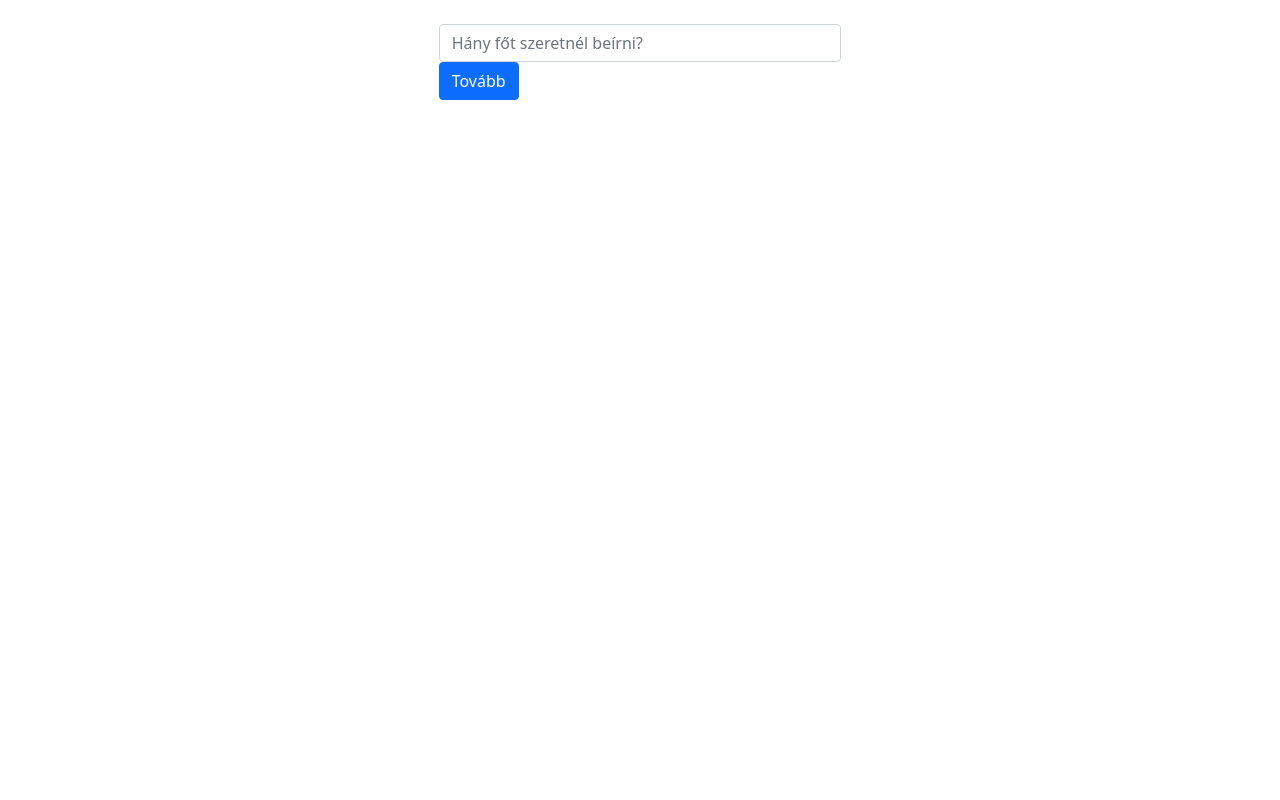
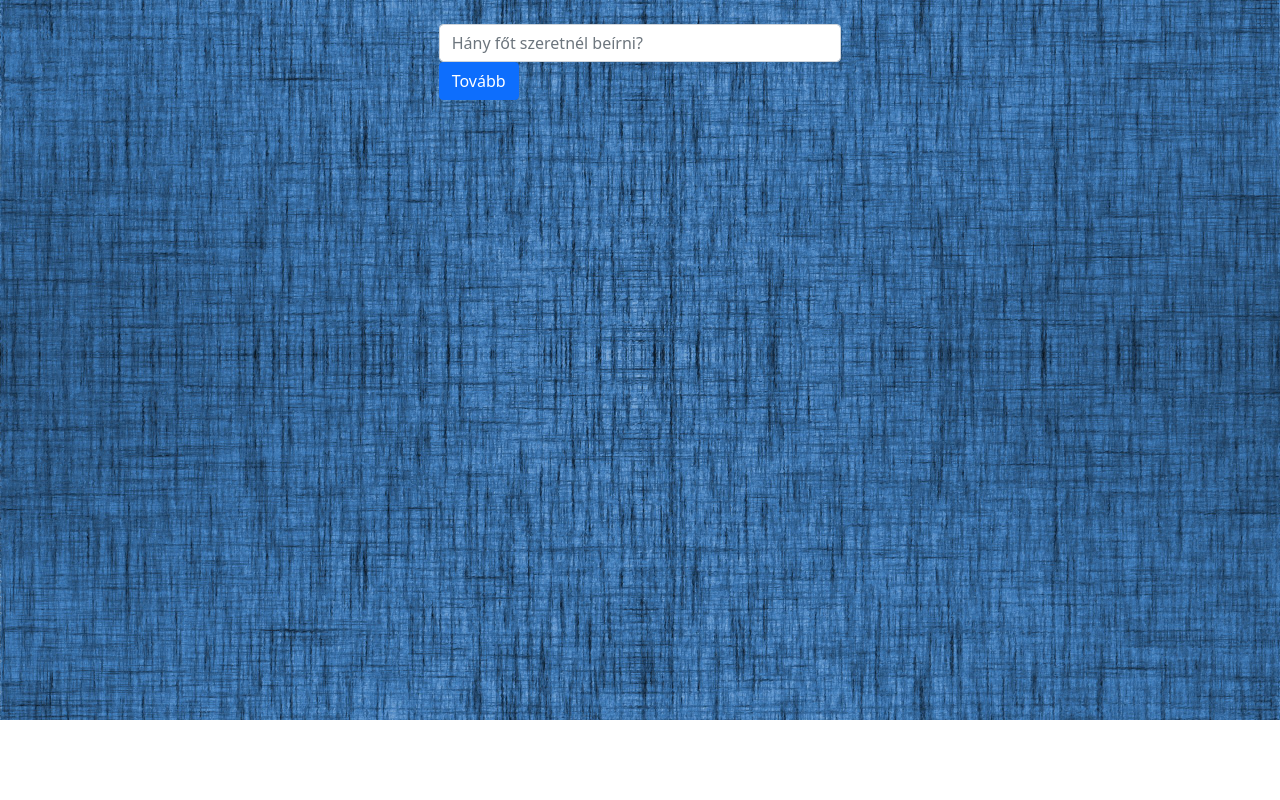
Before and after one commit to DavidGgly/KamillaEsDavid, a PHP site: page / in a window 1280 px wide. Run offline with PHP 8.4, Linux system fonts and the light colour scheme.

Commit message:
Added .bg part.

```diff
--- a/style.css
+++ b/style.css
@@ -1,3 +1,8 @@
+.bg {
+    background: url('images/blueBG.jpg') no-repeat;
+    width: 100%;
+    height: 100vh;
+    background-size: 100%;
 }
 
 }
```
